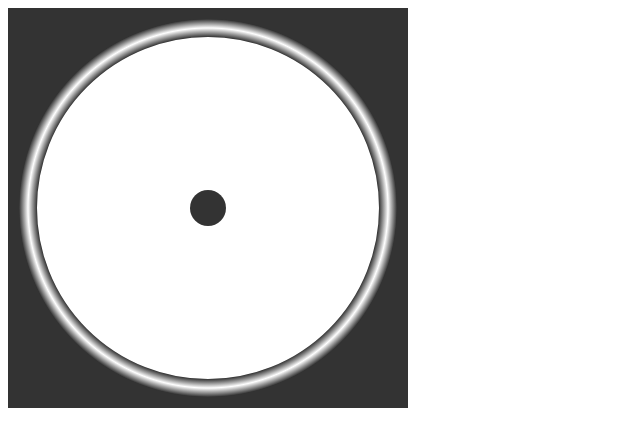
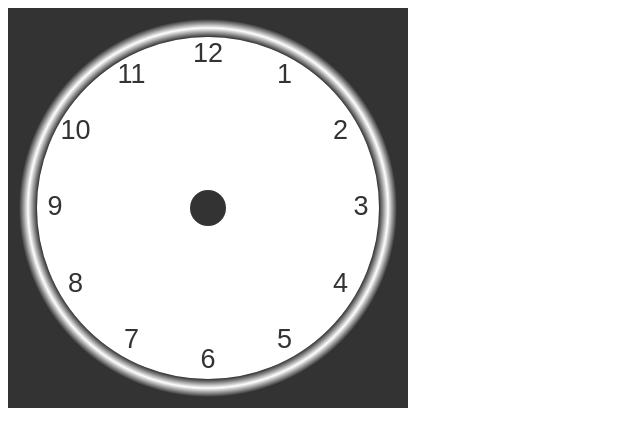
Before and after one commit to Luanftg/canvas-clock, a plain HTML site: page index.html in a window 1280 px wide. Shown: the whole page, without its empty margins (0-640 px from the left). Drawn offline with Linux system fonts and the light colour scheme.

Commit message:
add numbers

```diff
--- a/index.html
+++ b/index.html
@@ -19,8 +19,32 @@
         radius = radius * 0.90;
         drawClock();
 
+
         function drawClock() {
             drawFace(ctx, radius);
+            drawNumbers(ctx, radius);
+        }
+
+        function drawNumbers(ctx, radius) {
+            var ang;
+            var num;
+
+            ctx.font = radius * 0.15 + "px arial";
+            ctx.textBaseline = "middle";
+            ctx.textAlign = "center";
+
+            for (num = 1; num < 13; num++) {
+
+                ang = num * Math.PI / 6;
+                ctx.rotate(ang);
+                ctx.translate(0, -radius * 0.85);
+                ctx.rotate(-ang);
+                ctx.fillText(num.toString(), 0, 0);
+                ctx.rotate(ang);
+                ctx.translate(0, radius * 0.85);
+                ctx.rotate(-ang);
+            }
+
         }
 
         function drawFace(ctx, radius) {
```
